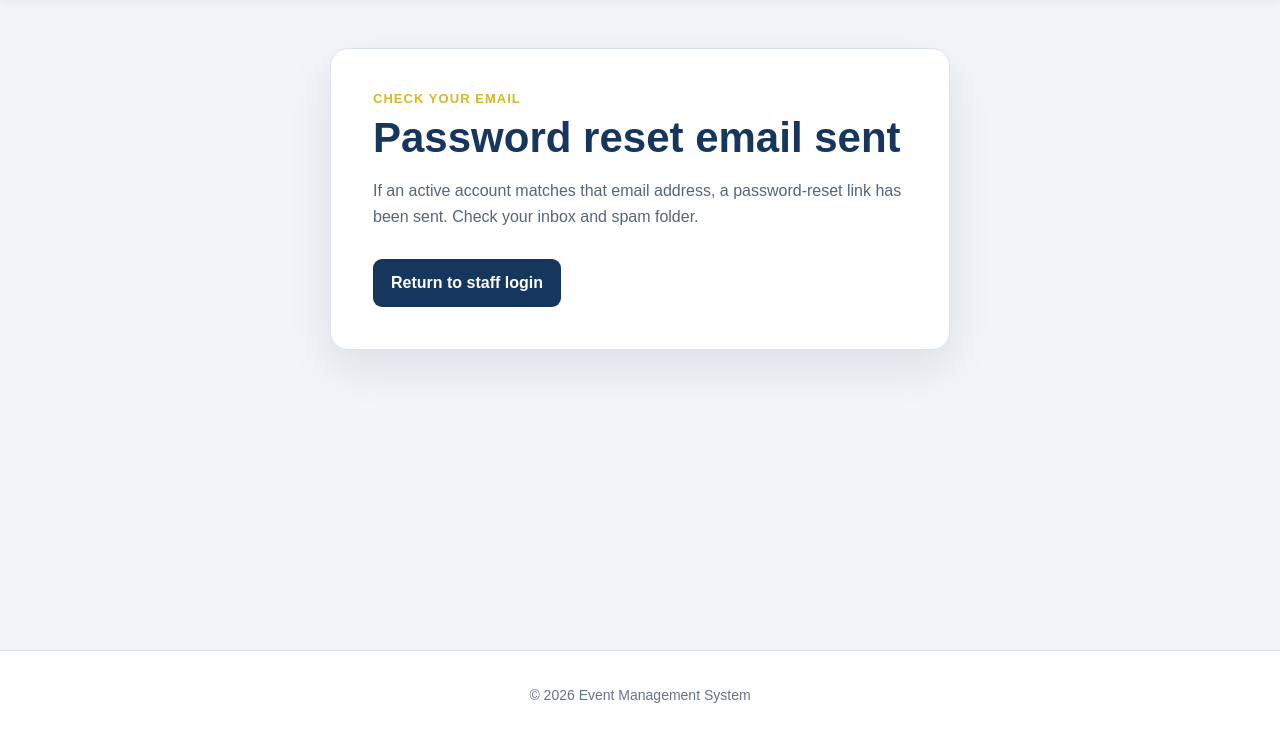
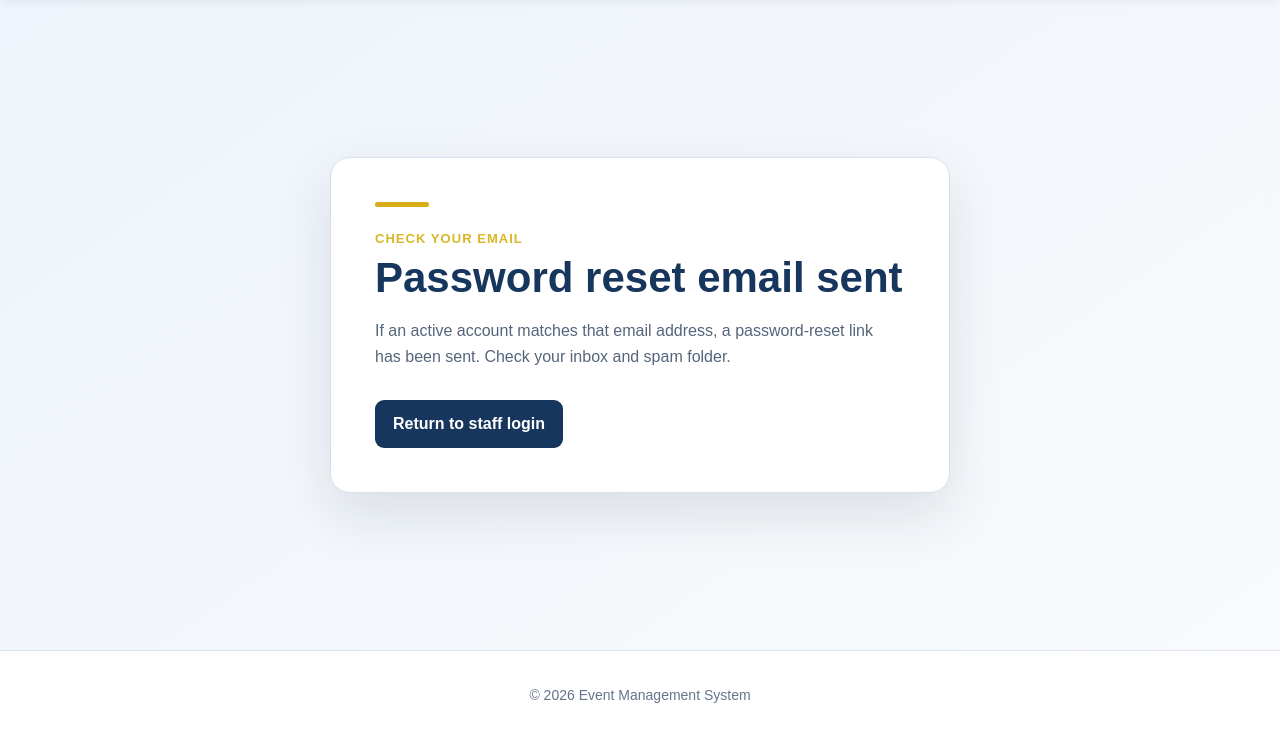
Before and after one commit to Mbitila-creator/event-management-system, a Django app: template templates/accounts/password_reset_done.html in a window 1280 px wide. Shown: the part 69-808 px from the top of the page. Run offline with Django 4.2, Linux system fonts and the light colour scheme; the template is opened without the code that fills it, so the values that code supplies are empty.

Commit message:
Improve login and password recovery layouts

```diff
--- a/static/css/accounts-public.css
+++ b/static/css/accounts-public.css
@@ -18,9 +18,9 @@
 .staff-login-heading p, .role-guidance p { color: #56657a; line-height: 1.6; }
 .staff-login-form { display: grid; gap: 10px; margin-top: 28px; }
 .staff-login-form label { margin-top: 8px; color: #24344d; font-weight: 750; }
-.staff-login-form input { min-height: 50px; padding: 11px 14px; border: 1px solid #b8c4d4; border-radius: 9px; font: inherit; }
+.staff-login-form input { display:block; width:100%; min-width:0; min-height:50px; box-sizing:border-box; padding:11px 14px; border:1px solid #b8c4d4; border-radius:9px; font:inherit; }
 .staff-login-form input:focus { outline: 3px solid rgba(37, 99, 235, .16); border-color: #2563eb; }
-.password-input-wrap { position:relative; display:grid; }
+.password-input-wrap { position:relative; display:block; width:100%; min-width:0; }
 .password-input-wrap input { width:100%; box-sizing:border-box; padding-right:54px; }
 .staff-login-form .password-visibility-toggle { position:absolute; top:50%; right:7px; width:40px; min-height:38px; margin:0; padding:0; transform:translateY(-50%); border:0; border-radius:7px; background:transparent; color:#334155; font-size:21px; cursor:pointer; }
 .staff-login-form .password-visibility-toggle:hover { background:#e8eef6; color:#17365d; }
@@ -32,13 +32,15 @@
 .role-guidance h2 { margin: 0 0 8px; color: #24344d; font-size: 18px; }
 .role-guidance a { color: #1d5f9f; font-weight: 750; }
 
-.password-page { min-height:calc(100vh - 150px); padding:48px 12px; background:#f1f5f9; }
-.password-card { width:min(100%,620px); box-sizing:border-box; margin:0 auto; padding:clamp(24px,5vw,42px); border:1px solid #dbe3ee; border-radius:18px; background:white; box-shadow:0 18px 45px rgba(15,23,42,.09); }
+.password-page { display:grid; min-height:calc(100vh - 150px); box-sizing:border-box; place-items:center; padding:48px max(16px,env(safe-area-inset-right)) 48px max(16px,env(safe-area-inset-left)); background:linear-gradient(145deg,#eef4fb,#f8fafc); }
+.password-card { width:min(100%,620px); min-width:0; box-sizing:border-box; margin:0 auto; padding:clamp(26px,5vw,44px); overflow:hidden; border:1px solid #d5e1ee; border-radius:20px; background:white; box-shadow:0 22px 55px rgba(15,23,42,.11); }
+.password-card::before { display:block; width:54px; height:5px; margin-bottom:24px; border-radius:999px; background:#d9ad16; content:""; }
 .password-card h1 { margin:8px 0; color:#17365d; font-size:clamp(29px,6vw,42px); }
-.password-card > p,.password-card li,.password-help { color:#56657a; line-height:1.6; }
+.password-card > p,.password-card li,.password-help { max-width:58ch; color:#56657a; line-height:1.6; }
 .password-form { display:grid; gap:10px; margin-top:24px; }
 .password-form label { margin-top:8px; color:#24344d; font-weight:750; }
 .password-form input { min-height:50px; box-sizing:border-box; width:100%; padding:11px 14px; border:1px solid #b8c4d4; border-radius:9px; font:inherit; }
 .password-form button,.password-primary-link { display:inline-flex; min-height:48px; align-items:center; justify-content:center; box-sizing:border-box; margin-top:14px; padding:11px 18px; border:0; border-radius:9px; background:#17365d; color:white; font:inherit; font-weight:800; text-decoration:none; cursor:pointer; }
 .password-form .errorlist { margin:3px 0; padding:10px 14px 10px 32px; border-radius:8px; background:#fef2f2; color:#991b1b; }
 .password-secondary-link { display:inline-block; margin-top:18px; color:#1d5f9f; font-weight:750; }
+@media(max-width:520px){.password-page{place-items:start center;padding-top:28px;padding-bottom:28px}.password-card{padding:24px 20px;border-radius:16px}.password-card h1{font-size:30px}.password-form button,.password-primary-link{width:100%}}
--- a/templates/accounts/password_change_done.html
+++ b/templates/accounts/password_change_done.html
@@ -1,5 +1,5 @@
 {% extends "events/base_public.html" %}
 {% load static i18n %}
 {% block title %}{% translate "Password changed" %}{% endblock %}
-{% block extra_css %}<link rel="stylesheet" href="{% static 'css/accounts-public.css' %}">{% endblock %}
+{% block extra_css %}<link rel="stylesheet" href="{% static 'css/accounts-public.css' %}?v=20260806b">{% endblock %}
 {% block content %}<section class="password-page"><article class="password-card"><span class="section-kicker">{% translate "Success" %}</span><h1>{% translate "Password changed" %}</h1><p>{% translate "Your password has been updated successfully. Use the new password the next time you sign in." %}</p><a class="password-primary-link" href="{% url 'accounts:role_home' %}">{% translate "Return to workspace" %}</a></article></section>{% endblock %}
--- a/templates/accounts/password_change_form.html
+++ b/templates/accounts/password_change_form.html
@@ -1,5 +1,5 @@
 {% extends "events/base_public.html" %}
 {% load static i18n %}
 {% block title %}{% translate "Change password" %}{% endblock %}
-{% block extra_css %}<link rel="stylesheet" href="{% static 'css/accounts-public.css' %}">{% endblock %}
+{% block extra_css %}<link rel="stylesheet" href="{% static 'css/accounts-public.css' %}?v=20260806b">{% endblock %}
 {% block content %}<section class="password-page"><article class="password-card"><span class="section-kicker">{% translate "Account security" %}</span><h1>{% translate "Change password" %}</h1><p>{% translate "Enter your current password, then choose a strong new password." %}</p><form method="post" class="password-form">{% csrf_token %}{{ form.non_field_errors }}{% for field in form %}<label for="{{ field.id_for_label }}">{{ field.label }}</label>{{ field.errors }}{{ field }}{% if field.help_text %}<div class="password-help">{{ field.help_text|safe }}</div>{% endif %}{% endfor %}<button type="submit">{% translate "Save new password" %}</button></form><a class="password-secondary-link" href="{% url 'accounts:role_home' %}">← {% translate "Return to workspace" %}</a></article></section>{% endblock %}
--- a/templates/accounts/password_reset_complete.html
+++ b/templates/accounts/password_reset_complete.html
@@ -1,5 +1,5 @@
 {% extends "events/base_public.html" %}
 {% load static i18n %}
 {% block title %}{% translate "Password reset complete" %}{% endblock %}
-{% block extra_css %}<link rel="stylesheet" href="{% static 'css/accounts-public.css' %}">{% endblock %}
+{% block extra_css %}<link rel="stylesheet" href="{% static 'css/accounts-public.css' %}?v=20260806b">{% endblock %}
 {% block content %}<section class="password-page"><article class="password-card"><span class="section-kicker">{% translate "Success" %}</span><h1>{% translate "Password reset complete" %}</h1><p>{% translate "Your new password has been saved. You can now sign in securely." %}</p><a class="password-primary-link" href="{% url 'accounts:staff_login' %}">{% translate "Sign in" %}</a></article></section>{% endblock %}
--- a/templates/accounts/password_reset_confirm.html
+++ b/templates/accounts/password_reset_confirm.html
@@ -1,5 +1,5 @@
 {% extends "events/base_public.html" %}
 {% load static i18n %}
 {% block title %}{% translate "Choose a new password" %}{% endblock %}
-{% block extra_css %}<link rel="stylesheet" href="{% static 'css/accounts-public.css' %}">{% endblock %}
+{% block extra_css %}<link rel="stylesheet" href="{% static 'css/accounts-public.css' %}?v=20260806b">{% endblock %}
 {% block content %}<section class="password-page"><article class="password-card"><span class="section-kicker">{% translate "Account recovery" %}</span>{% if validlink %}<h1>{% translate "Choose a new password" %}</h1><p>{% translate "Enter your new password twice to complete the reset." %}</p><form method="post" class="password-form">{% csrf_token %}{{ form.non_field_errors }}{% for field in form %}<label for="{{ field.id_for_label }}">{{ field.label }}</label>{{ field.errors }}{{ field }}{% if field.help_text %}<div class="password-help">{{ field.help_text|safe }}</div>{% endif %}{% endfor %}<button type="submit">{% translate "Set new password" %}</button></form>{% else %}<h1>{% translate "Reset link is invalid" %}</h1><p>{% translate "This password-reset link is invalid or has already been used. Request a new link to continue." %}</p><a class="password-primary-link" href="{% url 'accounts:password_reset' %}">{% translate "Request another reset link" %}</a>{% endif %}</article></section>{% endblock %}
--- a/templates/accounts/password_reset_done.html
+++ b/templates/accounts/password_reset_done.html
@@ -1,5 +1,5 @@
 {% extends "events/base_public.html" %}
 {% load static i18n %}
 {% block title %}{% translate "Password reset email sent" %}{% endblock %}
-{% block extra_css %}<link rel="stylesheet" href="{% static 'css/accounts-public.css' %}">{% endblock %}
+{% block extra_css %}<link rel="stylesheet" href="{% static 'css/accounts-public.css' %}?v=20260806b">{% endblock %}
 {% block content %}<section class="password-page"><article class="password-card"><span class="section-kicker">{% translate "Check your email" %}</span><h1>{% translate "Password reset email sent" %}</h1><p>{% translate "If an active account matches that email address, a password-reset link has been sent. Check your inbox and spam folder." %}</p><a class="password-primary-link" href="{% url 'accounts:staff_login' %}">{% translate "Return to staff login" %}</a></article></section>{% endblock %}
--- a/templates/accounts/password_reset_form.html
+++ b/templates/accounts/password_reset_form.html
@@ -1,5 +1,5 @@
 {% extends "events/base_public.html" %}
 {% load static i18n %}
 {% block title %}{% translate "Reset password" %}{% endblock %}
-{% block extra_css %}<link rel="stylesheet" href="{% static 'css/accounts-public.css' %}">{% endblock %}
+{% block extra_css %}<link rel="stylesheet" href="{% static 'css/accounts-public.css' %}?v=20260806b">{% endblock %}
 {% block content %}<section class="password-page"><article class="password-card"><span class="section-kicker">{% translate "Account recovery" %}</span><h1>{% translate "Forgot password?" %}</h1><p>{% translate "Enter the email address registered on your staff account. We will send a secure password-reset link if the account is active." %}</p><form method="post" class="password-form">{% csrf_token %}{{ form.non_field_errors }}<label for="{{ form.email.id_for_label }}">{% translate "Registered email address" %}</label>{{ form.email.errors }}{{ form.email }}<button type="submit">{% translate "Send reset link" %}</button></form><a class="password-secondary-link" href="{% url 'accounts:staff_login' %}">← {% translate "Return to staff login" %}</a></article></section>{% endblock %}
--- a/templates/accounts/staff_login.html
+++ b/templates/accounts/staff_login.html
@@ -4,7 +4,7 @@
 {% block title %}{% translate "Staff login" %}{% endblock %}
 
 {% block extra_css %}
-    <link rel="stylesheet" href="{% static 'css/accounts-public.css' %}">
+    <link rel="stylesheet" href="{% static 'css/accounts-public.css' %}?v=20260806b">
 {% endblock %}
 
 {% block content %}
```
